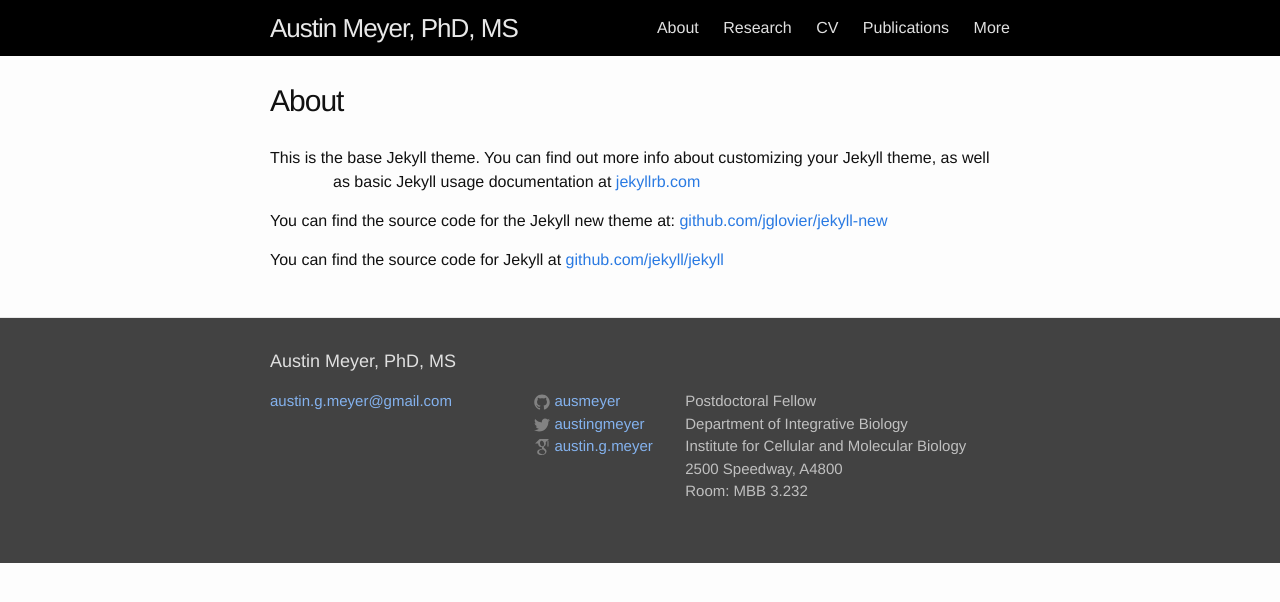
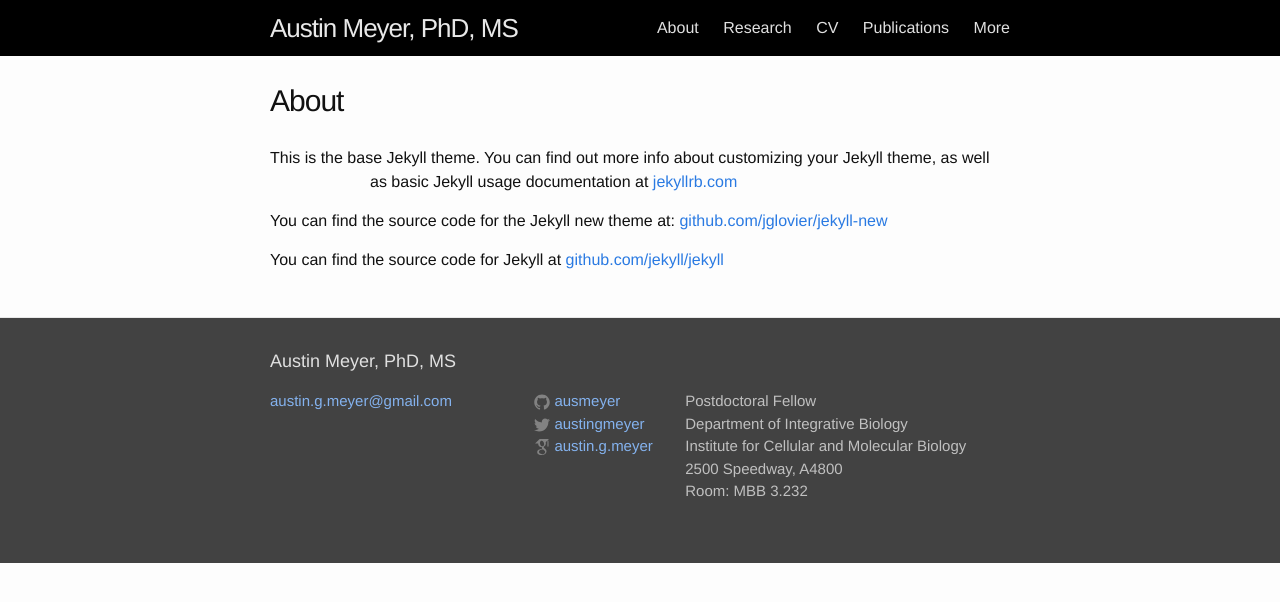
Before and after one commit to ausmeyer/ausmeyer.github.io, a Jekyll site: the page built from about.md, in a window 1280 px wide. Shown: the top 602 px of the page. Built offline with Jekyll 4.4.1, drawn with Linux system fonts in a browser that asks for light colours.

Commit message:
Test on mobile devices.

```diff
--- a/_sass/_layout.scss
+++ b/_sass/_layout.scss
@@ -296,8 +296,8 @@ a.anchor {
 .post-content {
     margin-bottom: 0;
 
-    padding-left: 63px;
-    text-indent: -63px;
+    padding-left: 100px;
+    text-indent: -100px;
 
     h2 {
         font-size: 28px;
```
